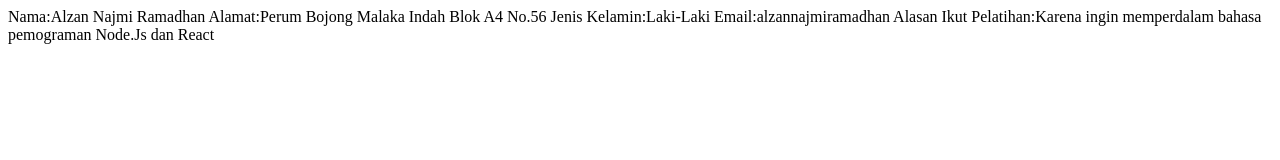
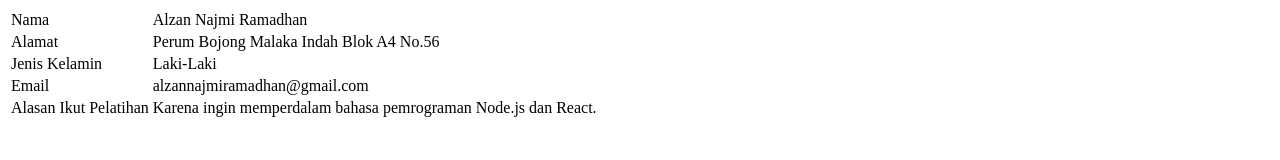
Before and after one commit to alzannajmir/PBL_2025, a plain HTML site: page online/Hari-2/index.html in a window 1280 px wide. Drawn offline with Linux system fonts and the light colour scheme.

Commit message:
menambahkan biodata

```diff
--- a/online/Hari-2/index.html
+++ b/online/Hari-2/index.html
@@ -3,13 +3,30 @@
 <head>
     <meta charset="UTF-8">
     <meta name="viewport" content="width=device-width, initial-scale=1.0">
-    <title>Biodata</title>
+    <title>Biodata Peserta PBL 2025</title>
 </head>
 <body>
-    Nama:Alzan Najmi Ramadhan
-    Alamat:Perum Bojong Malaka Indah Blok A4 No.56
-    Jenis Kelamin:Laki-Laki
-    Email:alzannajmiramadhan
-    Alasan Ikut Pelatihan:Karena ingin memperdalam bahasa pemograman Node.Js dan React
+            <table>
+            <tr>
+                <td class="label">Nama</td>
+                <td class="value">Alzan Najmi Ramadhan</td>
+            </tr>
+            <tr>
+                <td class="label">Alamat</td>
+                <td class="value">Perum Bojong Malaka Indah Blok A4 No.56</td>
+            </tr>
+            <tr>
+                <td class="label">Jenis Kelamin</td>
+                <td class="value">Laki-Laki</td>
+            </tr>
+            <tr>
+                <td class="label">Email</td>
+                <td class="value">alzannajmiramadhan@gmail.com</td>
+            </tr>
+            <tr>
+                <td class="label">Alasan Ikut Pelatihan</td>
+                <td class="value reason">Karena ingin memperdalam bahasa pemrograman Node.js dan React.</td>
+            </tr>
+        </table>
 </body>
 </html>
```
